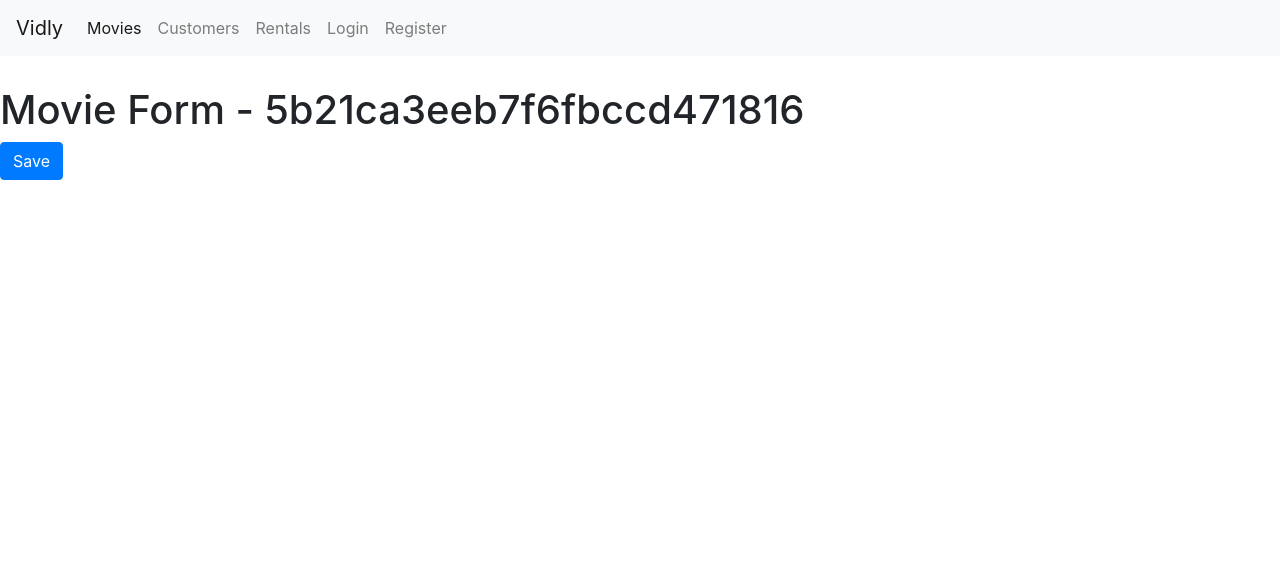
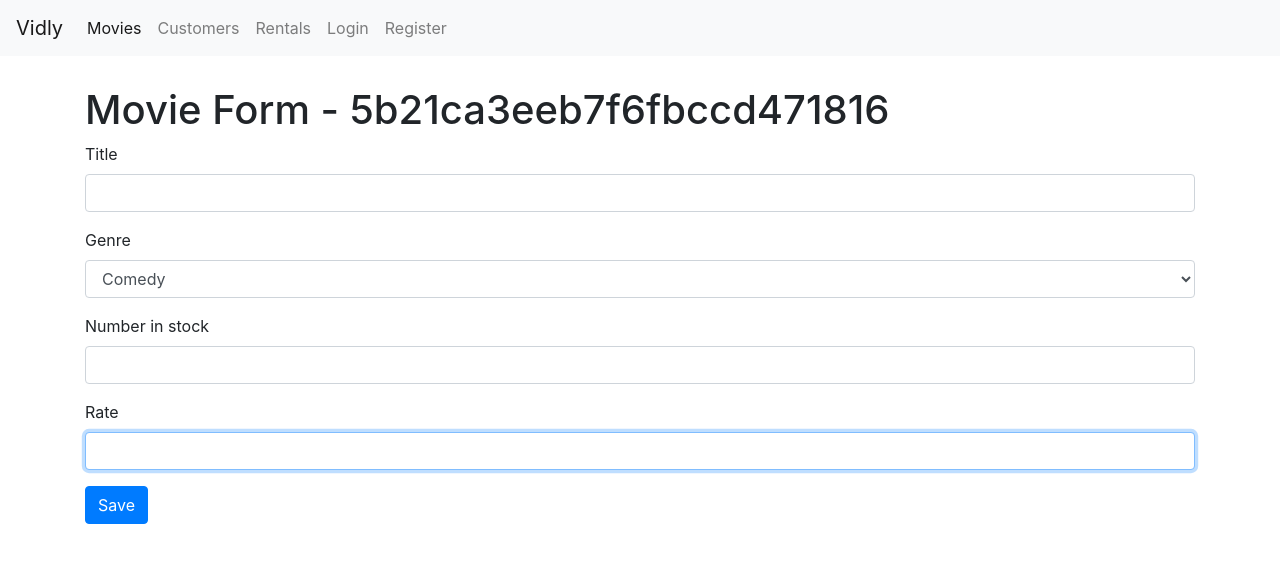
Before and after one commit to msinta/react-codewmosh, a React (Create React App) app in the folder vidly/: page /movies/5b21ca3eeb7f6fbccd471816 in a window 1280 px wide. Shown: the top 562 px of the page. Built offline with nearby package versions, Linux system fonts and the light colour scheme.

Commit message:
working on adding movie props

```diff
--- a/vidly/src/components/moviedetails.jsx
+++ b/vidly/src/components/moviedetails.jsx
@@ -1,22 +1,50 @@
-import React, { Component } from 'react'
+import React, { Component } from "react";
+import Joi from "joi-browser";
+import Form from "./common/form";
 
-class MovieDetails extends Component {
+
+class MovieDetails extends Form {
+  state = {
+    data: { title: "", genre: "", number_in_stock: null, rate: null },
+    errors: {},
+  };
 
   handleId = () => {
-    this.props.history.replace("/movies")
+    this.props.history.replace("/movies");
   };
 
-  render() {
-   return (
-    <div>
-
-    <h1>Movie Form - {this.props.match.params.id}</h1>
-    <button className="btn btn-primary" onClick={this.handleId}>Save</button>
-    </div>
-
-    )
+  schema = {
+    title: Joi.string().required().label("Title"),
+    genre: Joi.string().required().label("Genre"),
+    number_in_stock: Joi.number().min(0).required().label("Number in stock"),
+    rate: Joi.number().min(0).max(10).required().label("Rate"),
   };
 
+  doSubmit = (movie) => {
+    console.log(movie);
+  };
+  render() {
+    return (
+      <div className="container">
+        <h1>Movie Form - {this.props.match.params.id}</h1>
+
+        <form onSubmit={this.doSubmit}>
+          {this.renderInput("title", "Title")}
+          {this.renderSelect("genre", "Genre", [
+            { label: "Comedy", value: "comedy" },
+            { label: "Romance", value: "romance" },
+            { label: "Thriller", value: "thriller" },
+          ])}
+          {this.renderInput("number_in_stock", "Number in stock")}
+          {this.renderInput("rate", "Rate")}
+          <button className="btn btn-primary" onClick={console.log(this.props.match.params)}>
+            Save
+          </button>
+
+        </form>
+      </div>
+    );
+  }
 }
 
 export default MovieDetails;
--- a/vidly/src/components/movies.jsx
+++ b/vidly/src/components/movies.jsx
@@ -35,8 +35,9 @@ class Movies extends Component {
     this.setState({ newMovies: movies });
   };
 
-  handleNew = () => {
-
+  handleNew = movie => {
+    const movies = [...this.state.newMovies, movie];
+    this.setState({ newMovies: movies });
   };
 
   handleLike = movie => {
--- a/vidly/src/components/moviesnew.jsx
+++ b/vidly/src/components/moviesnew.jsx
@@ -4,7 +4,7 @@ import Joi from "joi-browser";
 
 class newMovie extends Form {
   state = {
-    data: { title: "", genre: "", number_in_stock: null, rate: null },
+    data: { title: movie => `${movie.title}`, genre: "", number_in_stock: null, rate: null },
     errors: {},
   };
 
@@ -15,11 +15,15 @@ class newMovie extends Form {
     rate: Joi.number().min(0).max(10).required().label("Rate"),
   };
 
+  doSubmit = (movie) => {
+    console.log(movie)
+  }
+
   render() {
     return (
       <div className="container">
         <h1>Movie Form</h1>
-        <form onSubmit={this.handleSubmit}>
+        <form onSubmit={this.doSubmit}>
           {this.renderInput("title", "Title")}
           {this.renderSelect("genre", "Genre", [
             { label: "Comedy", value: "comedy" },
```
